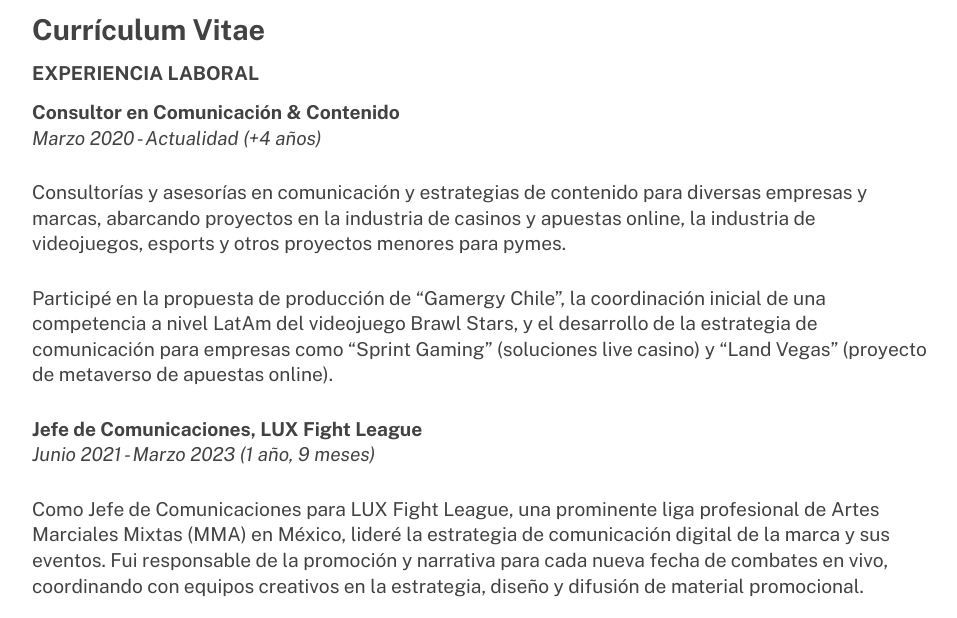
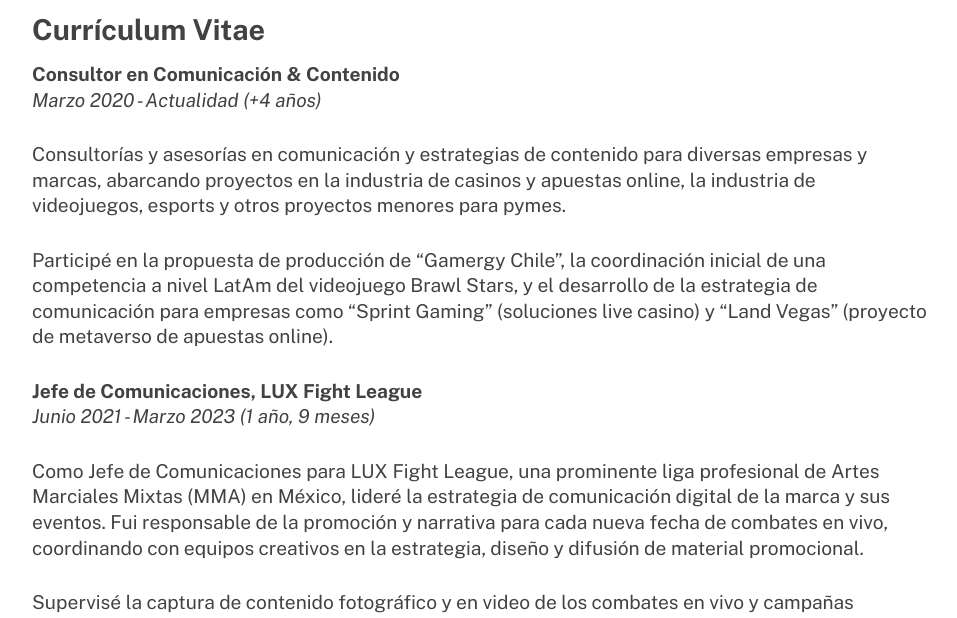
Before and after one commit to leooosalinas/web, a plain HTML site: page cv/index.html in a window 1280 px wide. Shown: the part 113-731 px from the top of the page, without its empty margins (160-1117 px from the left). Drawn offline with nearby package versions, Linux system fonts and the light colour scheme.

Commit message:
Eliminando título "Experiencia Laboral"

```diff
--- a/cv/index.html
+++ b/cv/index.html
@@ -27,8 +27,6 @@
 
     <div class="container">
         <h2>Currículum Vitae</h2>
-
-        <h3>EXPERIENCIA LABORAL</h3>
 
         <p><strong>Consultor en Comunicación & Contenido</strong><br>
         <i>Marzo 2020 - Actualidad (+4 años)</i></p>
```
